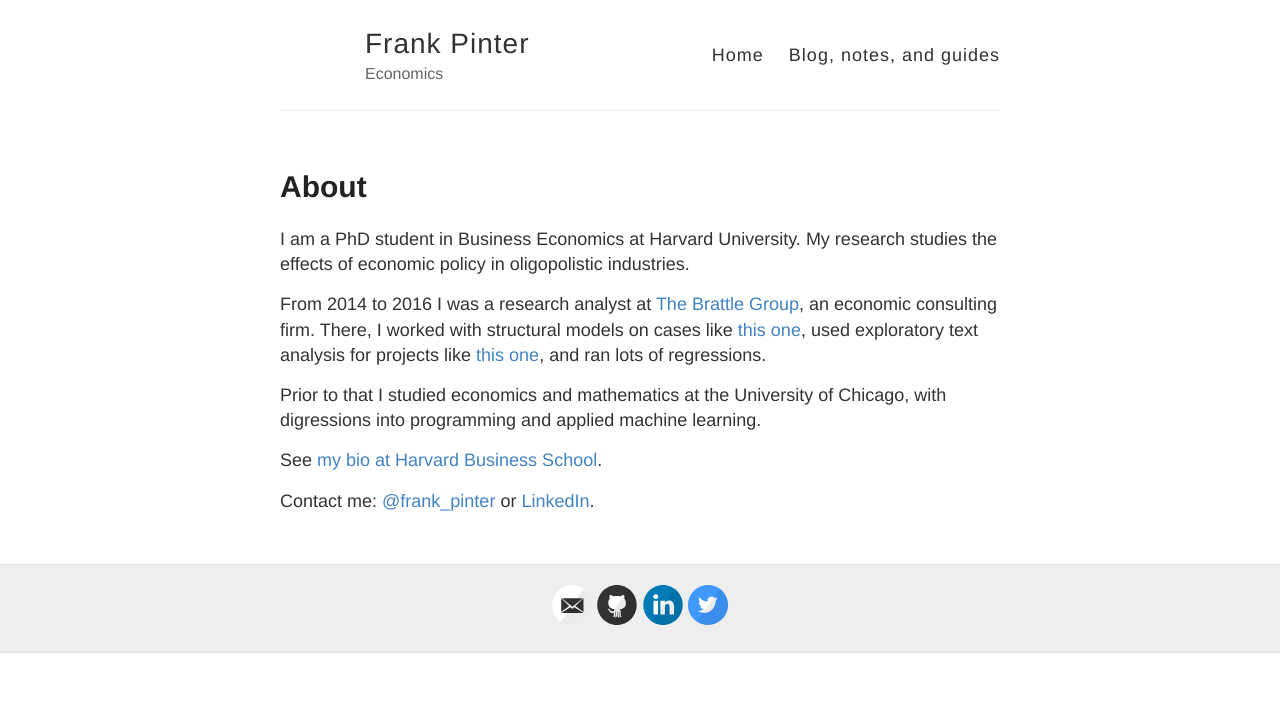
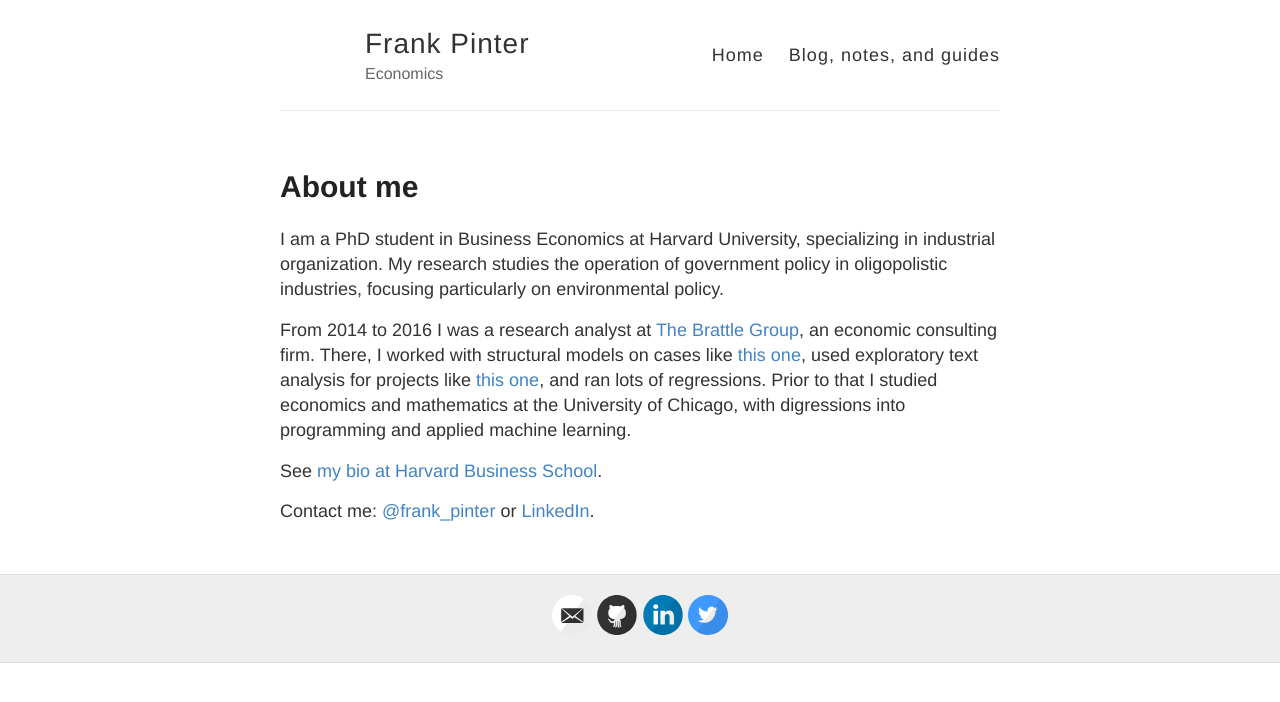
Before and after one commit to fpinter/fpinter.github.io, a Jekyll site: the page built from index.md, in a window 1280 px wide. Shown: the top 702 px of the page. Built offline with Jekyll 4.4.1, drawn with Linux system fonts in a browser that asks for light colours.

Commit message:
Fix index page

```diff
--- a/index.md
+++ b/index.md
@@ -1,14 +1,12 @@
 ---
 layout: page
-title: About
-permalink: /about/
+title: About me
+permalink: /
 ---
 
-I am a PhD student in Business Economics at Harvard University. My research studies the effects of economic policy in oligopolistic industries.
+I am a PhD student in Business Economics at Harvard University, specializing in industrial organization. My research studies the operation of government policy in oligopolistic industries, focusing particularly on environmental policy.
 
-From 2014 to 2016 I was a research analyst at [The Brattle Group](http://www.brattle.com), an economic consulting firm. There, I worked with structural models on cases like [this one](http://www.brattle.com/news-and-knowledge/news/daubert-motion-granted-based-on-testimony-of-brattle-principal-daniel-mcfadden), used exploratory text analysis for projects like [this one](https://doi.org/10.1515/ev-2016-0007), and ran lots of regressions.
-
-Prior to that I studied economics and mathematics at the University of Chicago, with digressions into programming and applied machine learning.
+From 2014 to 2016 I was a research analyst at [The Brattle Group](http://www.brattle.com), an economic consulting firm. There, I worked with structural models on cases like [this one](http://www.brattle.com/news-and-knowledge/news/daubert-motion-granted-based-on-testimony-of-brattle-principal-daniel-mcfadden), used exploratory text analysis for projects like [this one](https://doi.org/10.1515/ev-2016-0007), and ran lots of regressions. Prior to that I studied economics and mathematics at the University of Chicago, with digressions into programming and applied machine learning.
 
 See [my bio at Harvard Business School](http://www.hbs.edu/faculty/Pages/profile.aspx?facId=889123).
 
```
